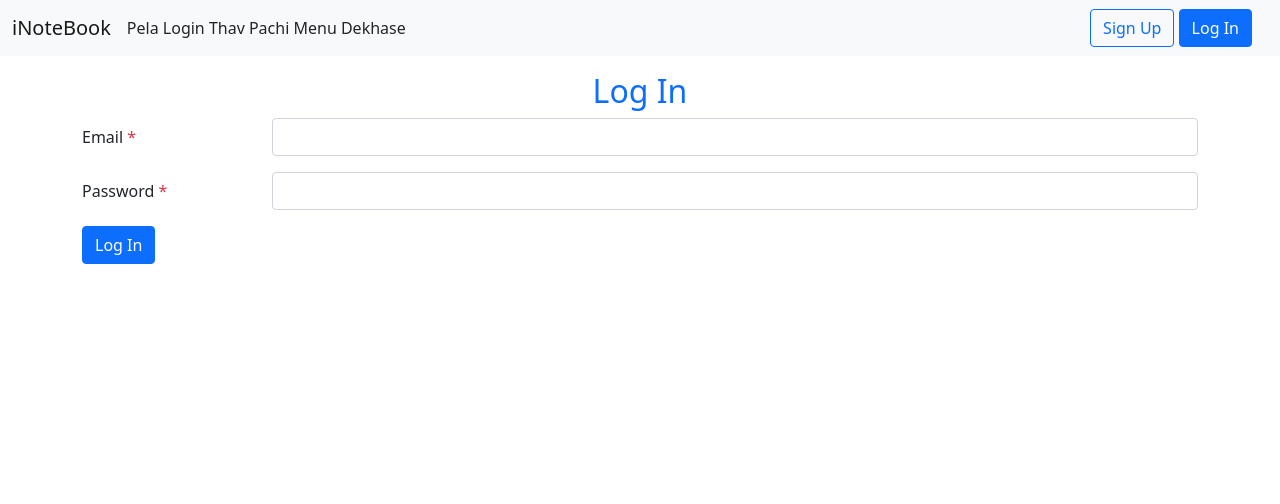
After one commit to tkrupesh14/iNotebook-php, a PHP site: page /login.php in a window 1280 px wide. The commit adds this page. Shown: the top 504 px of the page. Run offline with PHP 8.4, Linux system fonts and the light colour scheme.

Commit message:
session done

```diff
--- a/db.php
+++ b/db.php
@@ -3,6 +3,7 @@ $servername = "localhost";
 $uname = "root";
 $pass = "";
 $dbname = "inotebook";
+
 
 $con = mysqli_connect($servername, $uname, $pass, $dbname);
 
--- a/header.php
+++ b/header.php
@@ -1,3 +1,12 @@
+<?php
+session_start();
+if((isset($_SESSION['valid']))){
+  $login = true;
+}else{
+  $login = false;
+}
+?>
+
 <!doctype html>
 <html lang="en">
   <head>
@@ -21,13 +30,39 @@
     </button>
     <div class="collapse navbar-collapse" id="navbarNav">
       <ul class="navbar-nav">
-        <li class="nav-item">
-          <a class="nav-link active" aria-current="page" href="./">Add Note</a>
-        </li>
-        <li class="nav-item">
-          <a class="nav-link" href="./notes.php">View Note</a>
-        </li>
+        <?php
+          if($login){
+            ?>
+            <li class="nav-item">
+            <a class="nav-link active" aria-current="page" href="/iNotebook">Add Note</a>
+          </li>
+          <li class="nav-item">
+            <a class="nav-link" href="./notes.php">View Note</a>
+          </li>
+<?php
+          }else{
+            echo "Pela Login Thav Pachi Menu Dekhase";
+          }
+          ?>
       </ul>
+
     </div>
+        <div class="me-3">
+          <?php
+            if($login){
+              ?>
+<a href="./logout.php" class="btn btn-outline-primary">LogOut</a>
+
+<?php
+            }else{
+              ?>
+              <a href="./signup.php" class="btn btn-outline-primary">Sign Up</a>
+              <a href="./login.php" class="btn btn-primary">Log In</a>
+
+              <?php
+            }
+          ?>
+        </div>
+
   </div>
 </nav>
--- a/index.php
+++ b/index.php
@@ -1,6 +1,9 @@
 <?php
 include "./header.php";
 include "./db.php";
+if($_SESSION['valid'] != true || !$_SESSION['valid']){
+    header("location: ./login.php");
+}
 
 ?>
 
--- /dev/null
+++ b/login.php
@@ -0,0 +1,55 @@
+<?php
+include './header.php';
+include "./db.php";
+
+if($login){
+    header("location: ./");
+}
+?>
+<div class="container">
+    <h2 class="mt-3 text-center text-primary">Log In</h2>
+    <form method="POST">
+
+        <div class="row mb-3">
+            <label for="inputEmail3" class="col-sm-2 col-form-label">Email <span class="text-danger">*</span></label>
+            <div class="col-sm-10">
+                <input type="email" class="form-control" id="inputEmail3" require name="email">
+            </div>
+        </div>
+        <div class="row mb-3">
+            <label for="inputPassword3" class="col-sm-2 col-form-label">Password <span class="text-danger">*</span></label>
+            <div class="col-sm-10">
+                <input type="password" class="form-control" id="inputPassword3" require name="password">
+            </div>
+        </div>
+
+        <input type="submit" value="Log In" name="login" class="btn btn-primary">
+    </form>
+</div>
+<?php
+if(isset($_POST['login'])){
+    $email = $_POST['email'];
+    $password = $_POST['password'];
+
+
+
+$sql = "SELECT * from users WHERE email = '$email'";
+$run = mysqli_query($con, $sql);
+$raw = mysqli_fetch_assoc($run);
+
+$password_verify = password_verify($password, $raw['password']);
+$_SESSION['email'] = $raw['email'];
+
+if($_SESSION['email'] == $email && $password == $password_verify){
+    $_SESSION['valid'] = true;
+    echo "<script>alert('Welcome Back! 🎉')
+    window.location.href = './';
+    </script>";
+}else{
+    echo "<script>alert('Something Wrong Occured 😢')</script>";
+
+}
+}
+
+include './footer.php';
+?>
--- a/notes.php
+++ b/notes.php
@@ -1,6 +1,9 @@
 <?php
 include './header.php';
-include './db.php';
+include "./db.php";
+if($_SESSION['valid'] != true || !$_SESSION['valid']){
+  header("location: ./login.php");
+}
 ?>
 <div class="container">
 <h2 class="text-primary text-center">View Notes</h2>
--- a/update.php
+++ b/update.php
@@ -1,6 +1,7 @@
 <?php
 include "./header.php";
 include "./db.php";
+
 $id= $_GET['id'];
 
 $sql = "SELECT * FROM notes WHERE id = $id";
```
Also changed, not shown: logout.php (added, +10 -0 lines), signup.php (added, +72 -0 lines).
